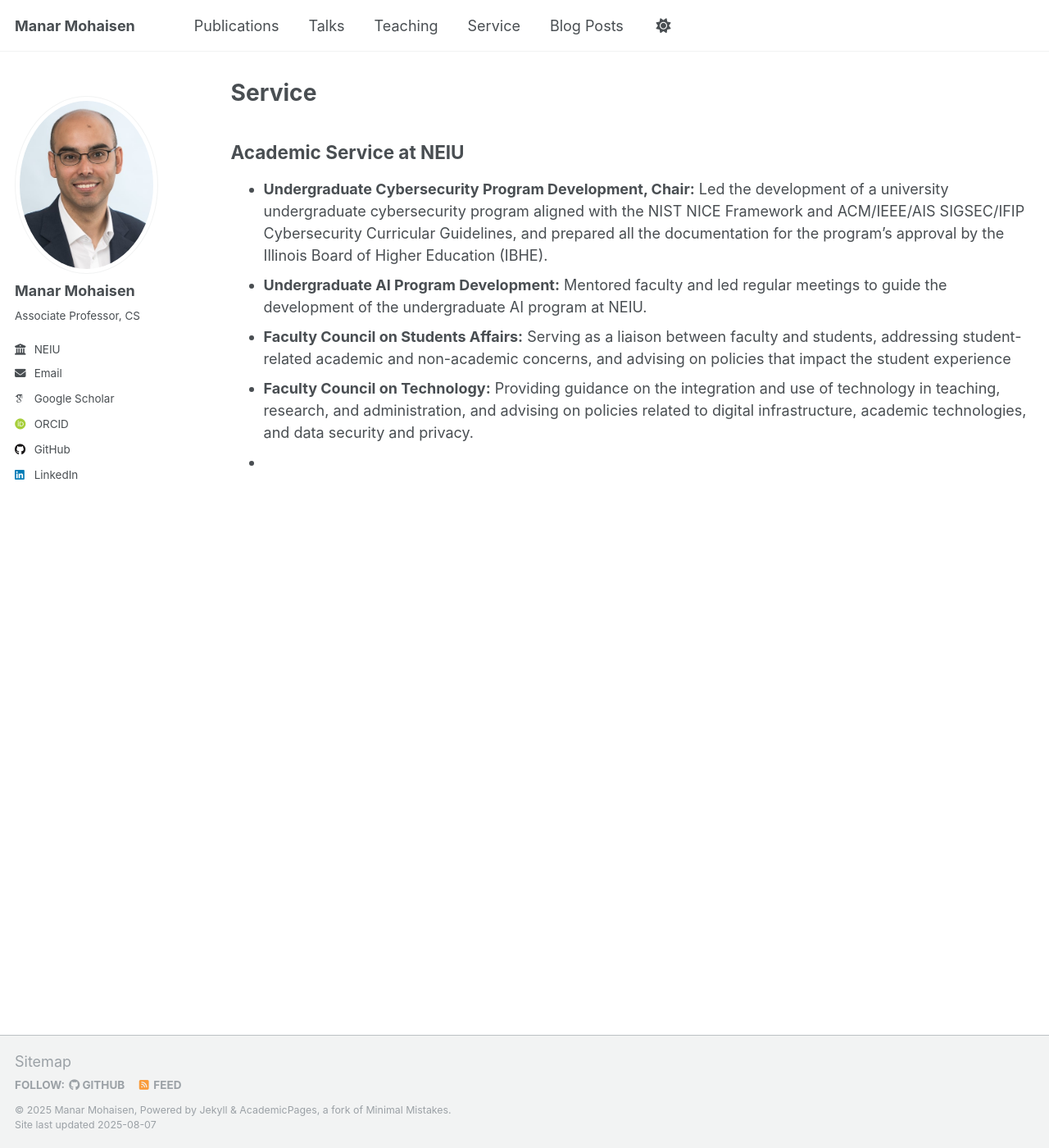
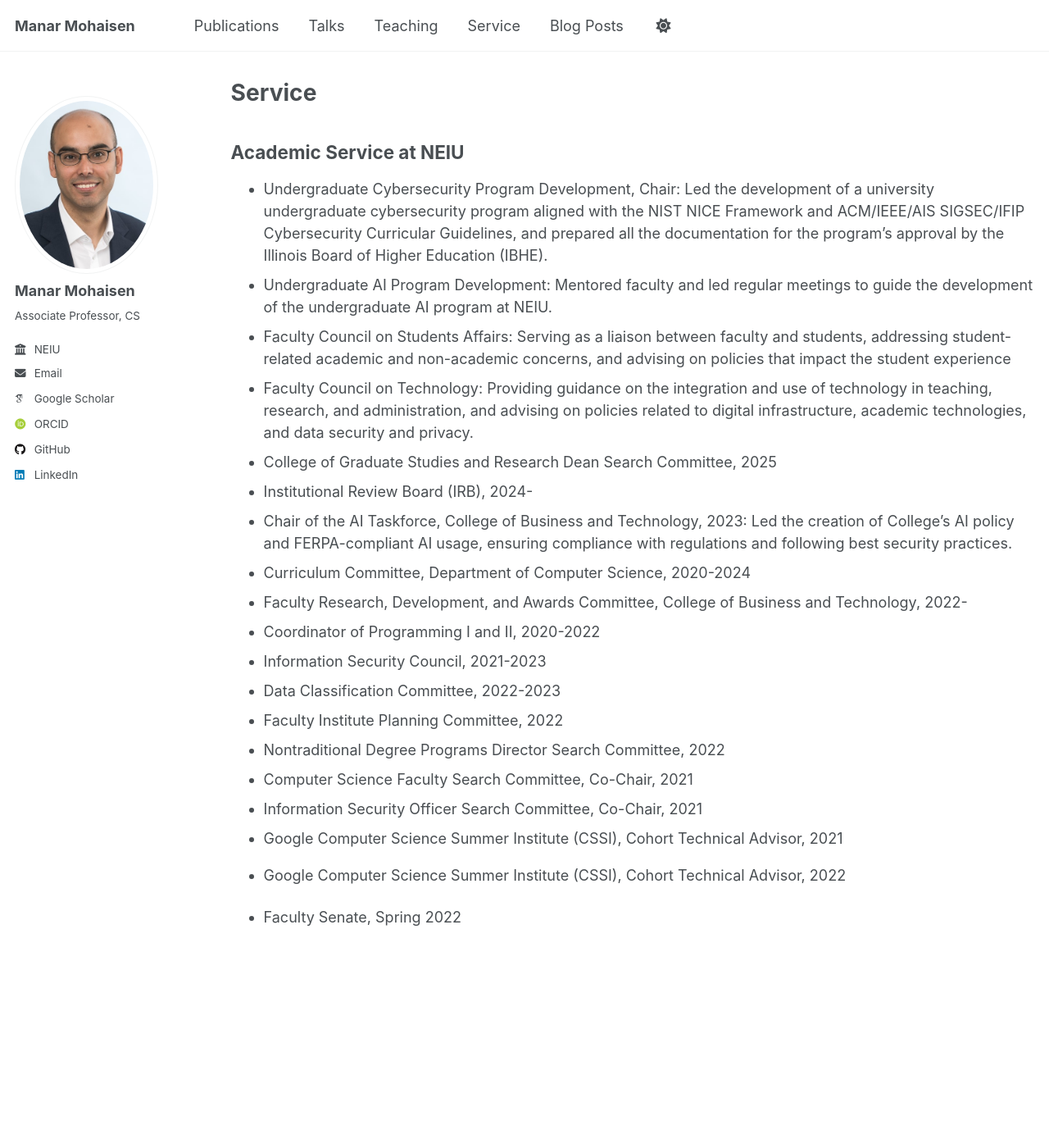
Before and after one commit to manarmohaisen/manarmohaisen.github.io, a Jekyll site: the page built from _pages/service.md, in a window 1280 px wide and 1400 px high. Shown: the whole window at 82% size. Built offline with Jekyll 4.4.1, drawn with Linux system fonts in a browser that asks for light colours; some web fonts are replaced; a script that is not in the unit is left out.

Commit message:
Update service.md

```diff
--- a/_pages/service.md
+++ b/_pages/service.md
@@ -7,8 +7,25 @@ author_profile: true
 
 **Academic Service at NEIU**
 ---
-- **Undergraduate Cybersecurity Program Development, Chair:** Led the development of a university undergraduate cybersecurity program aligned with the NIST NICE Framework and ACM/IEEE/AIS SIGSEC/IFIP Cybersecurity Curricular Guidelines, and prepared all the documentation for the program's approval by the Illinois Board of Higher Education (IBHE).
-- **Undergraduate AI Program Development:** Mentored faculty and led regular meetings to guide the development of the undergraduate AI program at NEIU.
-- **Faculty Council on Students Affairs:** Serving as a liaison between faculty and students, addressing student-related academic and non-academic concerns, and advising on policies that impact the student experience
-- **Faculty Council on Technology:** Providing guidance on the integration and use of technology in teaching, research, and administration, and advising on policies related to digital infrastructure, academic technologies, and data security and privacy.
--
+- Undergraduate Cybersecurity Program Development, Chair: Led the development of a university undergraduate cybersecurity program aligned with the NIST NICE Framework and ACM/IEEE/AIS SIGSEC/IFIP Cybersecurity Curricular Guidelines, and prepared all the documentation for the program's approval by the Illinois Board of Higher Education (IBHE).
+- Undergraduate AI Program Development: Mentored faculty and led regular meetings to guide the development of the undergraduate AI program at NEIU.
+- Faculty Council on Students Affairs: Serving as a liaison between faculty and students, addressing student-related academic and non-academic concerns, and advising on policies that impact the student experience
+- Faculty Council on Technology: Providing guidance on the integration and use of technology in teaching, research, and administration, and advising on policies related to digital infrastructure, academic technologies, and data security and privacy.
+- College of Graduate Studies and Research Dean Search Committee, 2025
+- Institutional Review Board (IRB), 2024-
+- Chair of the AI Taskforce, College of Business and Technology, 2023: Led the creation of College's AI policy and FERPA-compliant AI usage, ensuring compliance with regulations and following best security practices.
+- Curriculum Committee, Department of Computer Science, 2020-2024
+- Faculty Research, Development, and Awards Committee, College of Business and Technology, 2022-
+- Coordinator of Programming I and II, 2020-2022
+- Information Security Council, 2021-2023
+- Data Classification Committee, 2022-2023
+- Faculty Institute Planning Committee, 2022
+- Nontraditional Degree Programs Director Search Committee, 2022
+- Computer Science Faculty Search Committee, Co-Chair, 2021
+- Information Security Officer Search Committee, Co-Chair, 2021
+- Google Computer Science Summer Institute (CSSI), Cohort Technical Advisor, 2021
+- Google Computer Science Summer Institute (CSSI), Cohort Technical Advisor, 2022
+
+
+
+- Faculty Senate, Spring 2022
```
